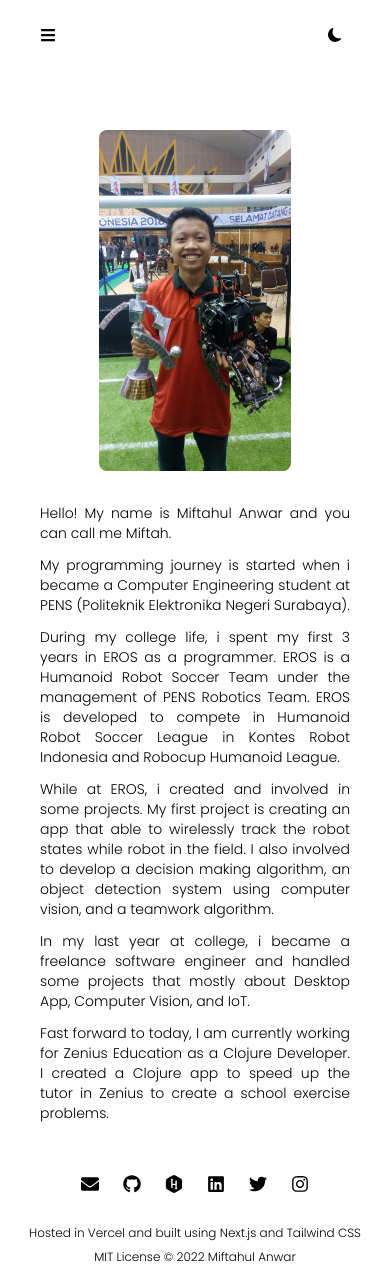
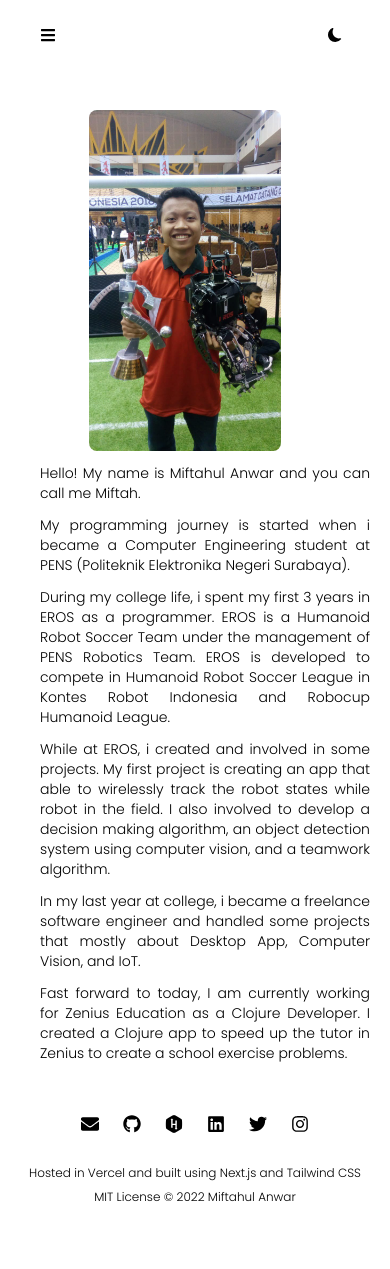
Before and after one commit to mifwar/personal_site, a Next.js app: page /about in a window 390 px wide. After the commit the page ends 1209 px from the top, so only its background shows below. Built offline with nearby package versions, Linux system fonts and the light colour scheme.

Commit message:
fix some styling

```diff
--- a/pages/about/index.js
+++ b/pages/about/index.js
@@ -50,7 +50,7 @@ const About = () => {
             path="about"
           />
           <div className="flex justify-center items-start xs:items-center dark:text-white my-10 xs:flex-col-reverse">
-            <div className="mx-10 max-w-lg text-justify font-Poppins text-sm">
+            <div className="ml-10 mr-5 max-w-lg text-justify font-Poppins text-sm">
               <p className="my-3">
                 Hello! My name is Miftahul Anwar and you can call me Miftah.
               </p>
@@ -100,7 +100,7 @@ const About = () => {
               </p>
             </div>
             <Image
-              className="rounded-lg m-5  w-56 xs:w-48"
+              className="rounded-lg ml-5 mr-10  w-56 xs:w-48"
               src={about}
               alt="Miftahul Anwar"
               placeholder="blur"
```
